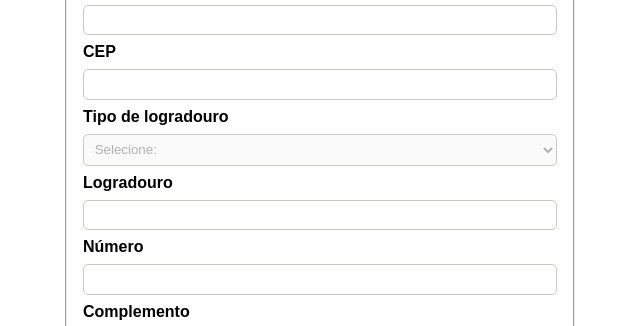
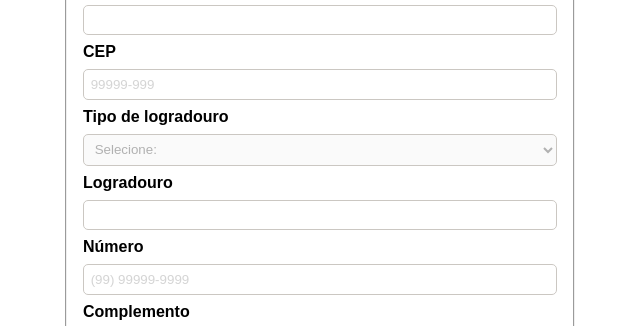
Before and after one commit to nicoleribeiro/agro-yo, a plain HTML site: page endereco.html in a window 1280 px wide. Shown: the part 622-948 px from the top of the page, 320-960 px from the left. Drawn offline with Linux system fonts and the light colour scheme.

Commit message:
patterns que faltavam

```diff
--- a/endereco.html
+++ b/endereco.html
@@ -81,7 +81,7 @@
                     </div>
                     <div class="dados-end">
                         <label for="idCEP">CEP</label>
-                        <input type="text" name="cep" id="idCEP" required/>
+                        <input type="text" name="cep" id="idCEP" placeholder="99999-999"maxlenght="8"required/>
                     </div>
                     <div class="dados-end">
                         <label for="idSelLogradouro">Tipo de logradouro</label>
@@ -99,7 +99,7 @@
                     </div>
                     <div class="dados-end">
                         <label for="idNum">Número</label>
-                        <input type="number" name="numero" id="idNum" required/>
+                        <input type="number" name="numero" id="idNum" placeholder="(99) 99999-9999" maxlength="16" required/>
                     </div>
                     <div class="dados-end">
                         <label for="idComp">Complemento</label>
```
Also changed, not shown: faleconosco.html (+1 -1 lines).
